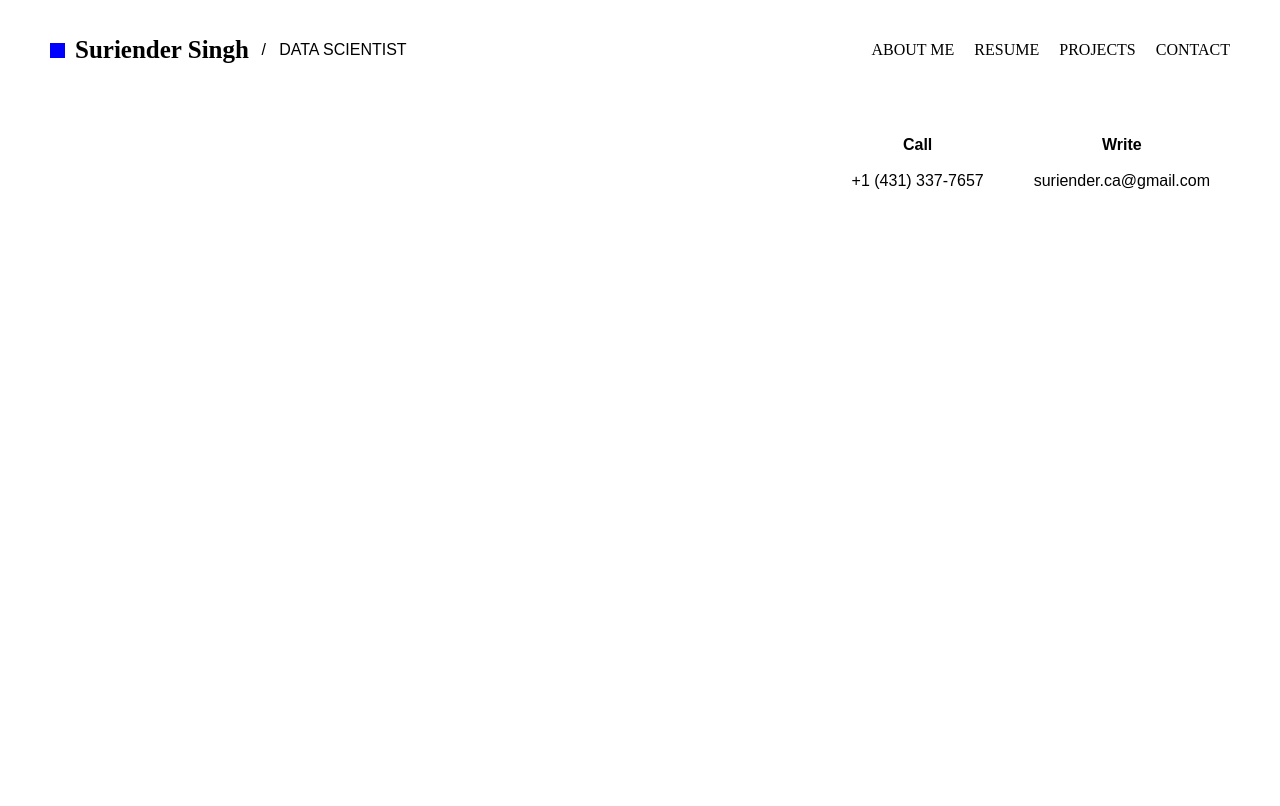
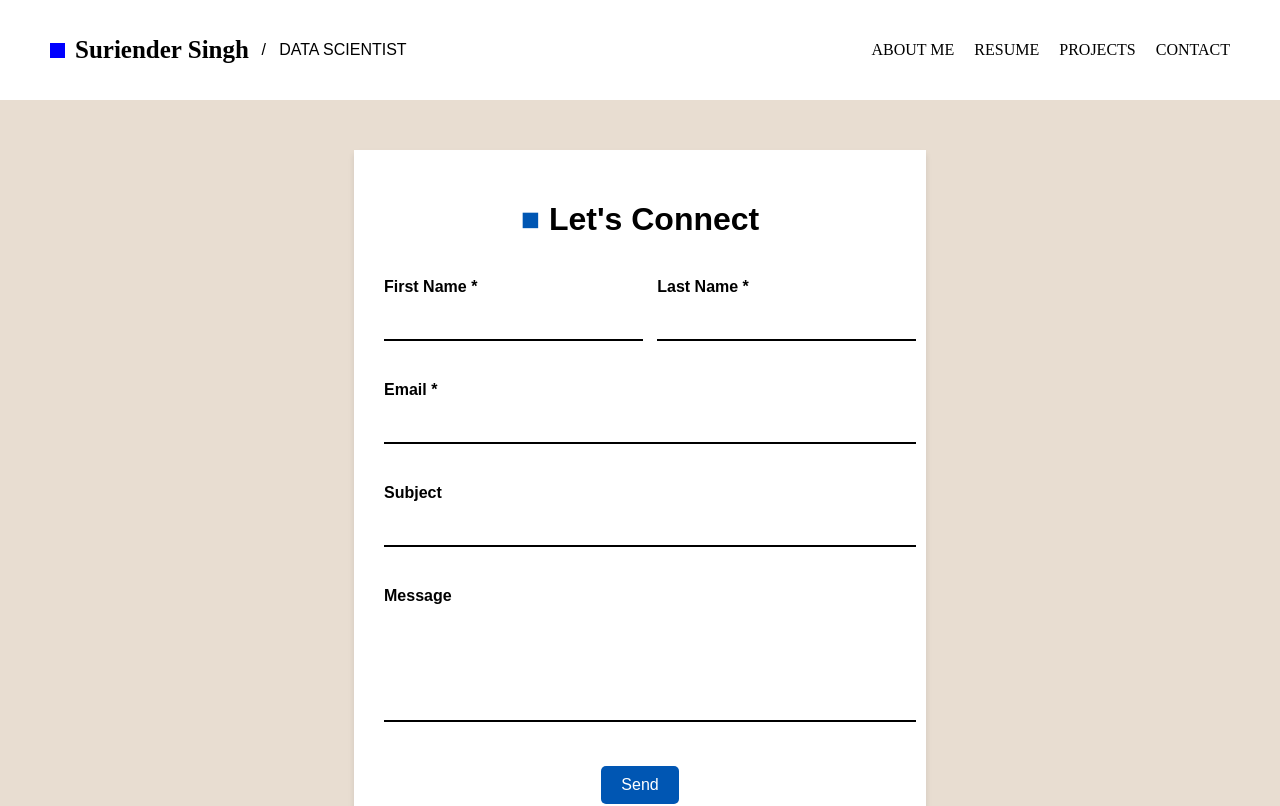
Before and after one commit to ssk1177/Portfolio, a React (Create React App) app: page /contactform in a window 1280 px wide. Shown: the top 806 px of the page. Built offline with nearby package versions, Linux system fonts and the light colour scheme.

Commit message:
form submit fix

```diff
--- a/src/App.js
+++ b/src/App.js
@@ -3,7 +3,7 @@ import React from "react";
 import Header from "./components/Header";
 import MainContent from "./components/MainContent";
 import Footer from "./components/Footer";
-import Contact from "./components/ContactForm";
+import ContactForm from "./components/ContactForm";
 import Projects from "./components/Projects";
 import "./App.css";
 import { BrowserRouter as Router, Route, Routes } from "react-router-dom";
@@ -19,7 +19,7 @@ function App() {
           <Route path="/about" element={<MainContent />} />
           <Route path="/resume" element={<Resume />} />
           <Route path="/projects" element={<Projects />} />
-          <Route path="/contact" element={<Contact />} />
+          <Route path="/contactform" element={<ContactForm />} />
         </Routes>
         <Footer />
       </div>
--- a/src/components/Header.js
+++ b/src/components/Header.js
@@ -24,7 +24,7 @@ const Header = () => {
             <Link to="/projects">PROJECTS</Link>
           </li>
           <li>
-            <Link to="/contact">CONTACT</Link>
+            <Link to="/contactform">CONTACT</Link>
           </li>
         </ul>
       </nav>
```
